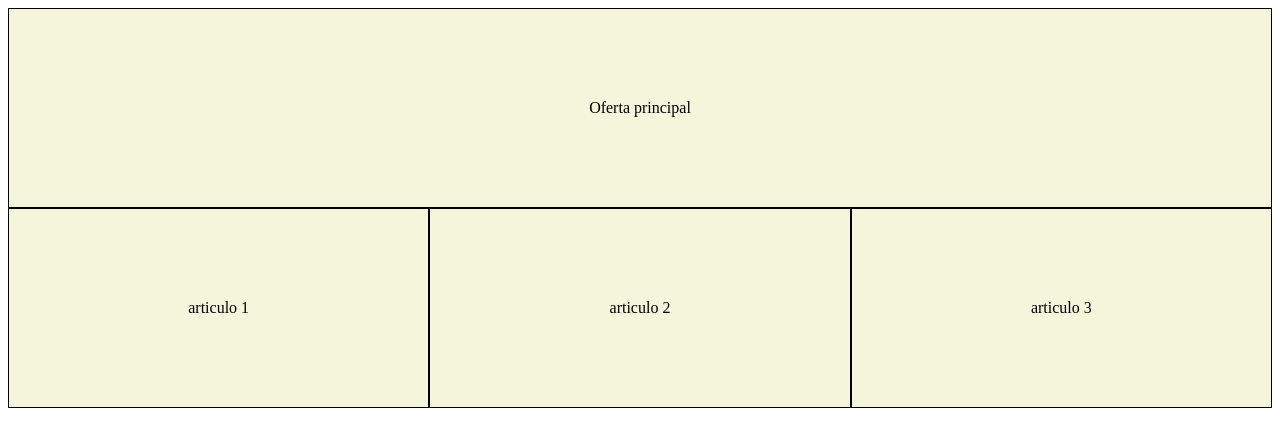
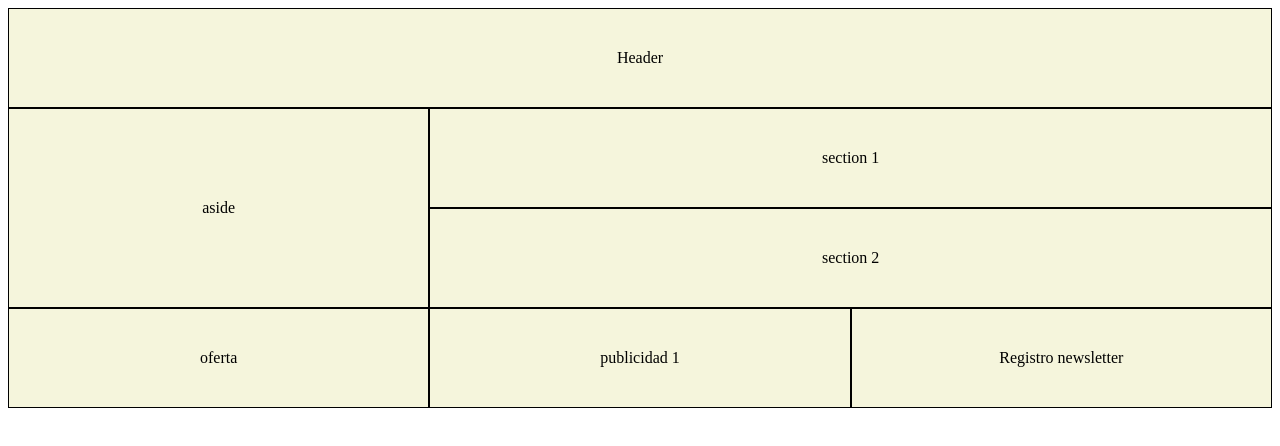
Before and after one commit to jrg01-lang/PRG, a plain HTML site: page LLM/7-SETMANA/grid-area.html in a window 1280 px wide. Drawn offline with Linux system fonts and the light colour scheme.

Commit message:
version 1.0.0.1

```diff
--- a/LLM/7-SETMANA/grid-area.html
+++ b/LLM/7-SETMANA/grid-area.html
@@ -12,21 +12,32 @@
             height: 50vh;
             gap: 0;
             grid-template-areas:
-            "oferta oferta oferta"
-            "art-1 art-2 art-3";
+            "Header Header Header"
+            "aside section1 section1"
+            "aside section2 section2"
+            "oferta publicidad1 Registronewsletter";
+            .header{
+                grid-area: Header;
+            }
+            .aside{
+                grid-area: aside;
+            }
+            .section1{
+                grid-area: section1;
+            }
+            .section2{
+                grid-area: section2;
+            }
             .oferta{
                 grid-area: oferta;
             }
-            .art-1{
-                grid-area: art-1;
+            .publicidad1{
+                grid-area: publicidad1;
             }
-            .art-2{
-                grid-area: art-2;
+            .Registronewsletter{
+                grid-area: Registronewsletter;
             }
-            .art-3{
-                grid-area: art-3;
-            }
-            section, article{
+            section, article, .aside{
                 background-color: beige;
                 border:1px solid black;
                 display: flex;
@@ -39,12 +50,27 @@
 <body>
 
     <div class="grid-container">
+        <section class="header">
+            Header
+        </section>
+        <aside class="aside">
+            aside
+        </aside>
+        <section class="section1">
+            section 1
+        </section>
+        <section class="section2">
+            section 2
+        </section>
         <section class="oferta">
-            Oferta principal
+            oferta
         </section>
-        <article class="art-1">articulo 1</article>
-        <article class="art-2">articulo 2</article>
-        <article class="art-3">articulo 3</article>
+        <section class="publicidad1">
+            publicidad 1
+        </section>
+        <section class="Registronewsletter">
+            Registro newsletter
+        </section>
     </div>
 </body>
 </html>
```
